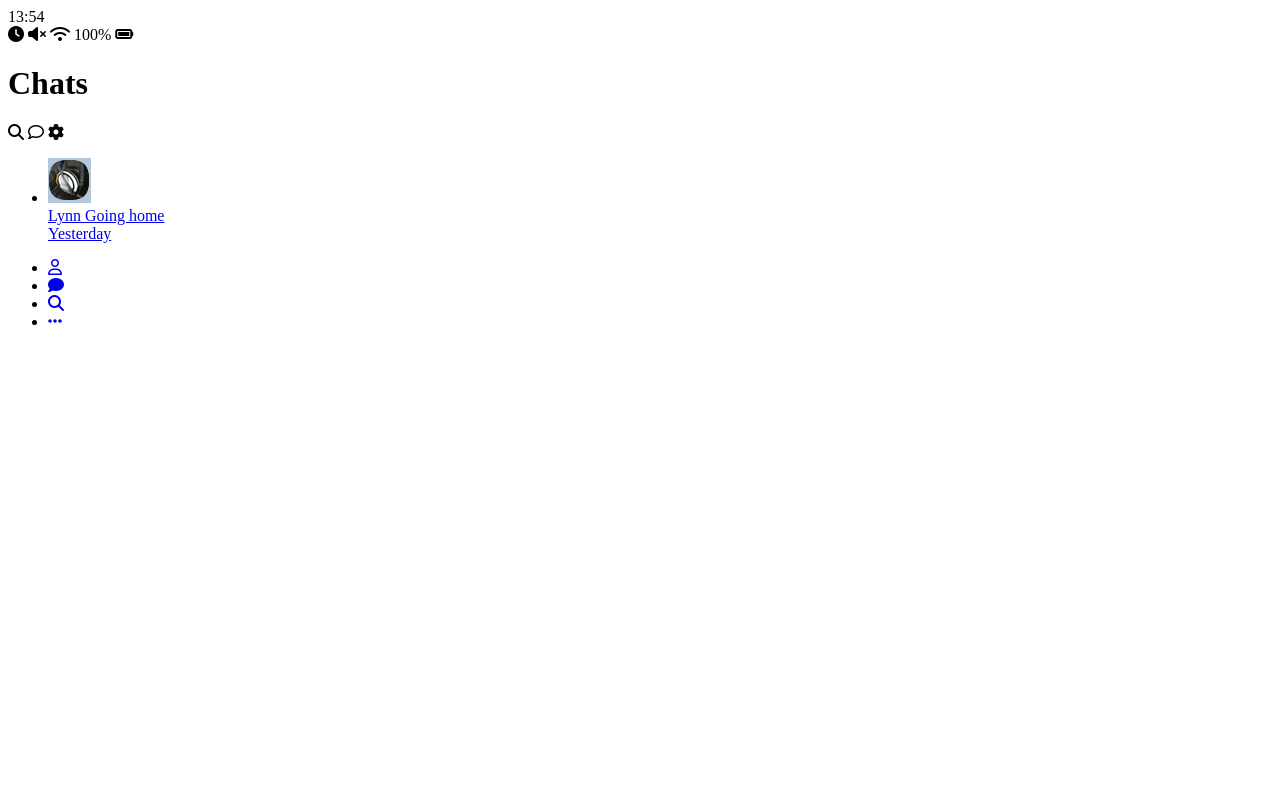
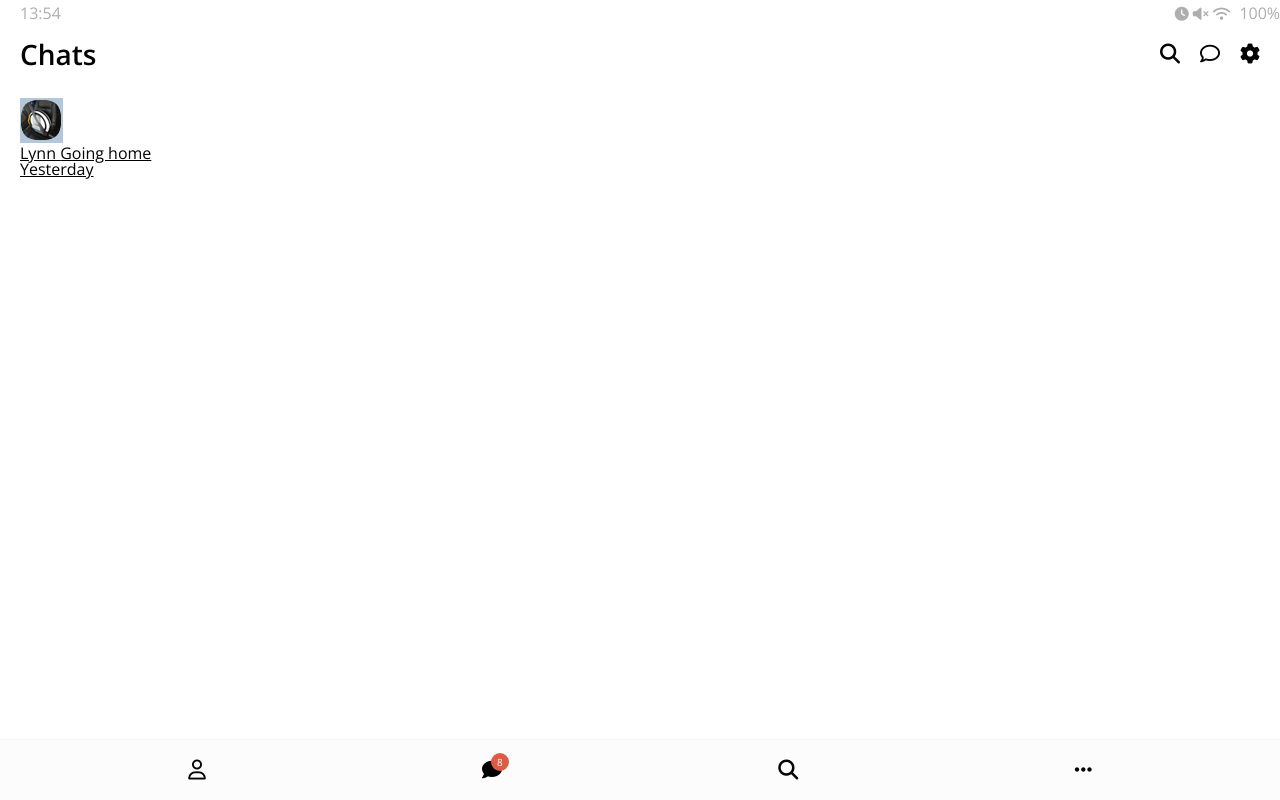
Before and after one commit to Hazel-K/kakao-clone-v2.0, a plain HTML site: page index.html in a window 1280 px wide. Drawn offline with nearby package versions, Linux system fonts and the light colour scheme.

Commit message:
2-5 done
CSS part

```diff
--- /dev/null
+++ b/css/header.css
@@ -0,0 +1,29 @@
+.header{
+    display: flex;
+    justify-content: space-between;
+    align-items: center;
+    padding-top: 40px;
+    margin-bottom: 30px;
+}
+
+.header .header__title{
+    font-size: 28px;
+    font-weight: 600;
+}
+
+
+.header .header__icon{
+    font-size: 20px;
+    margin-left: 20px;
+    cursor: pointer;
+}
+
+.header .header__header-column{
+    display: flex;
+    align-items: center;
+}
+
+.header .header__back-btn{
+    font-size: 22px;
+    margin-right: 20px;
+}
--- /dev/null
+++ b/css/nav-bar.css
@@ -0,0 +1,37 @@
+.nav{
+    position: fixed;
+    width: 100%;
+    background-color: #fcfcfc;
+    padding: 20px 50px;
+    left: 0px;
+    bottom: 0px;
+    border-top: 1px solid #f7f7f7;
+}
+
+.nav .nav__list{
+    display: flex;
+    justify-content: space-around;
+}
+
+.nav i{
+    font-size: 20px;
+}
+
+.nav .nav__list-link{
+    position: relative;
+}
+
+.nav .nav__badge{
+    position: absolute;
+    top: -7px;
+    right: -7px;
+    font-size: 10px;
+    color: white;
+    background-color: #dc5d46;
+    width: 18px;
+    height: 18px;
+    display: flex;
+    justify-content: center;
+    align-items: center;
+    border-radius: 50%;
+}
--- /dev/null
+++ b/css/reset.css
@@ -0,0 +1,129 @@
+/* http://meyerweb.com/eric/tools/css/reset/
+   v2.0 | 20110126
+   License: none (public domain)
+*/
+
+html,
+body,
+div,
+span,
+applet,
+object,
+iframe,
+h1,
+h2,
+h3,
+h4,
+h5,
+h6,
+p,
+blockquote,
+pre,
+a,
+abbr,
+acronym,
+address,
+big,
+cite,
+code,
+del,
+dfn,
+em,
+img,
+ins,
+kbd,
+q,
+s,
+samp,
+small,
+strike,
+strong,
+sub,
+sup,
+tt,
+var,
+b,
+u,
+i,
+center,
+dl,
+dt,
+dd,
+ol,
+ul,
+li,
+fieldset,
+form,
+label,
+legend,
+table,
+caption,
+tbody,
+tfoot,
+thead,
+tr,
+th,
+td,
+article,
+aside,
+canvas,
+details,
+embed,
+figure,
+figcaption,
+footer,
+header,
+hgroup,
+menu,
+nav,
+output,
+ruby,
+section,
+summary,
+time,
+mark,
+audio,
+video {
+  margin: 0;
+  padding: 0;
+  border: 0;
+  font-size: 100%;
+  font: inherit;
+  vertical-align: baseline;
+}
+/* HTML5 display-role reset for older browsers */
+article,
+aside,
+details,
+figcaption,
+figure,
+footer,
+header,
+hgroup,
+menu,
+nav,
+section {
+  display: block;
+}
+body {
+  line-height: 1;
+}
+ol,
+ul {
+  list-style: none;
+}
+blockquote,
+q {
+  quotes: none;
+}
+blockquote:before,
+blockquote:after,
+q:before,
+q:after {
+  content: "";
+  content: none;
+}
+table {
+  border-collapse: collapse;
+  border-spacing: 0;
+}
--- /dev/null
+++ b/css/status-bar.css
@@ -0,0 +1,18 @@
+.status-bar{
+    position: fixed;
+    width:100%;
+    display: flex;
+    justify-content: space-between;
+    background-color: white;
+    color: #afadae;
+    padding: 5px 0px;
+}
+
+
+.status-bar i {
+    font-size: 14px;
+}
+
+.status-bar .status-bar__battery-level{
+    margin-left: 5px;
+}
--- /dev/null
+++ b/css/styles.css
@@ -0,0 +1,20 @@
+@import url('https://fonts.googleapis.com/css?family=Open+Sans:400,600&display=swap');
+@import "reset.css";
+@import "status-bar.css";
+@import "header.css";
+@import "nav-bar.css";
+
+*{
+    box-sizing: border-box;
+}
+
+body{
+    background-color: white;
+    padding: 0px 20px 10px 20px;
+    color: #020202;
+    font-family: 'open sans',-apple-system, BlinkMacSystemFont, 'Segoe UI', Roboto, Oxygen, Ubuntu, Cantarell, 'Open Sans', 'Helvetica Neue', sans-serif;
+}
+
+a{
+    color: inherit;
+}
--- a/index.html
+++ b/index.html
@@ -5,6 +5,7 @@
     <meta name="viewport" content="width=device-width, initial-scale=1.0">
     <meta http-equiv="X-UA-Compatible" content="ie=edge">
     <script src="https://kit.fontawesome.com/8970b8107d.js" crossorigin="anonymous"></script>
+    <link rel="stylesheet" href="css/styles.css">
     <title>Chats | kakao Clone</title>
 </head>
 <body>
@@ -63,6 +64,7 @@
             </a>
             </li>
             <li class="nav__list-item"><a href="index.html" class="nav__list-link">
+                <div class="nav__badge">8</div>
                 <i class="fas fa-comment"></i>
             </a>
             </li>
```
Also changed, not shown: chat.html (+4 -3 lines), find.html (+1 -0 lines), friends.html (+1 -0 lines), more.html (+1 -0 lines), settings.html (+2 -1 lines).
